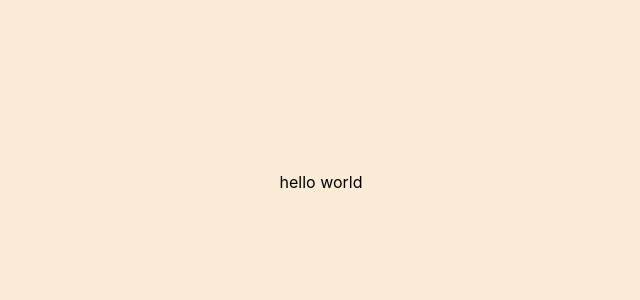
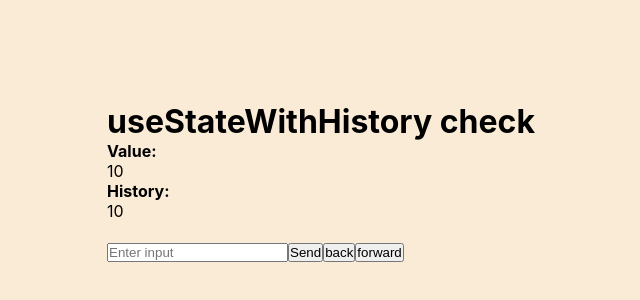
Before and after one commit to sonnybardhan/react-shed, a React (Create React App) app: page / in a window 1280 px wide. Shown: the part 218-518 px from the top of the page, without its empty margins (319-959 px from the left). Built offline with nearby package versions, Linux system fonts and the light colour scheme; the HTML template or start-up script is replaced by a standard one.

Commit message:
complete useStaetWithHistory hook

```diff
--- a/src/App.js
+++ b/src/App.js
@@ -1,5 +1,44 @@
+import { useState } from 'react';
+import useStateWithHistory from './useStateWithHistory';
+
 function App() {
-  return <div className='App'>hello world</div>;
+  const [value, setValue, goBack, goFoward, history] = useStateWithHistory(10);
+  const [input, setInput] = useState('');
+
+  const sendInput = () => {
+    setValue(input);
+    setInput('');
+    console.log('Input sent');
+  };
+
+  return (
+    <div className='App'>
+      <h1>useStateWithHistory check</h1>
+      <div>
+        <strong>Value: </strong>
+        <br />
+        {value}
+        <br />
+        <strong>History: </strong>
+        <br />
+        {history.map((value) => (
+          <p key={Math.random() * 99}>{value}</p>
+        ))}
+        <br />
+      </div>
+      <div>
+        <input
+          type='text'
+          value={input}
+          onChange={(e) => setInput(e.target.value)}
+          placeholder='Enter input'
+        />
+        <button onClick={sendInput}>Send</button>
+        <button onClick={() => goBack()}>back</button>
+        <button onClick={() => goFoward()}>forward</button>
+      </div>
+    </div>
+  );
 }
 
 export default App;
--- /dev/null
+++ b/src/useStateWithHistory.js
@@ -0,0 +1,28 @@
+import { useState, useRef, useEffect } from 'react';
+
+export default function useStateWithHistory(initialState) {
+  const [state, setState] = useState(initialState);
+  const history = useRef([state]);
+  const idx = useRef(0);
+
+  const setValue = (data) => {
+    setState(data);
+    history.current.push(data);
+    idx.current = history.current.length - 1;
+  };
+
+  const goBack = () => {
+    if (idx.current === 0) return;
+    idx.current -= 1;
+    setState(history.current[idx.current]);
+  };
+
+  const goForward = () => {
+    if (idx.current >= history.current.length - 1) return;
+
+    idx.current += 1;
+    setState(history.current[idx.current]);
+  };
+
+  return [state, setValue, goBack, goForward, history.current];
+}
```
